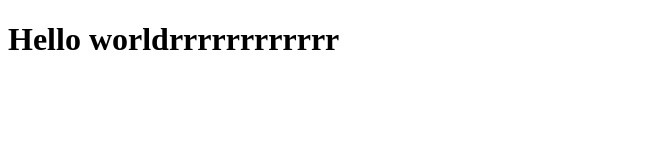
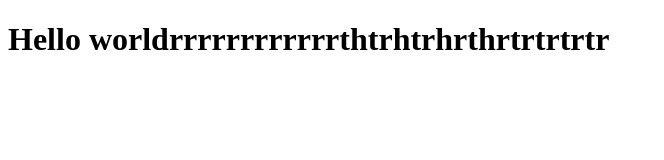
Before and after one commit to HugoBoyer/YT-Github-Video, a plain HTML site: page index.html in a window 1280 px wide. Shown: the whole page, without its empty margins (0-664 px from the left). Drawn offline with Linux system fonts and the light colour scheme.

Commit message:
change branch

```diff
--- a/index.html
+++ b/index.html
@@ -7,6 +7,6 @@
     <title>Document</title>
 </head>
 <body>
-    <h1>Hello worldrrrrrrrrrrrr</h1>
+    <h1>Hello worldrrrrrrrrrrrrthtrhtrhrthrtrtrtrtr</h1>
 </body>
 </html>
```
